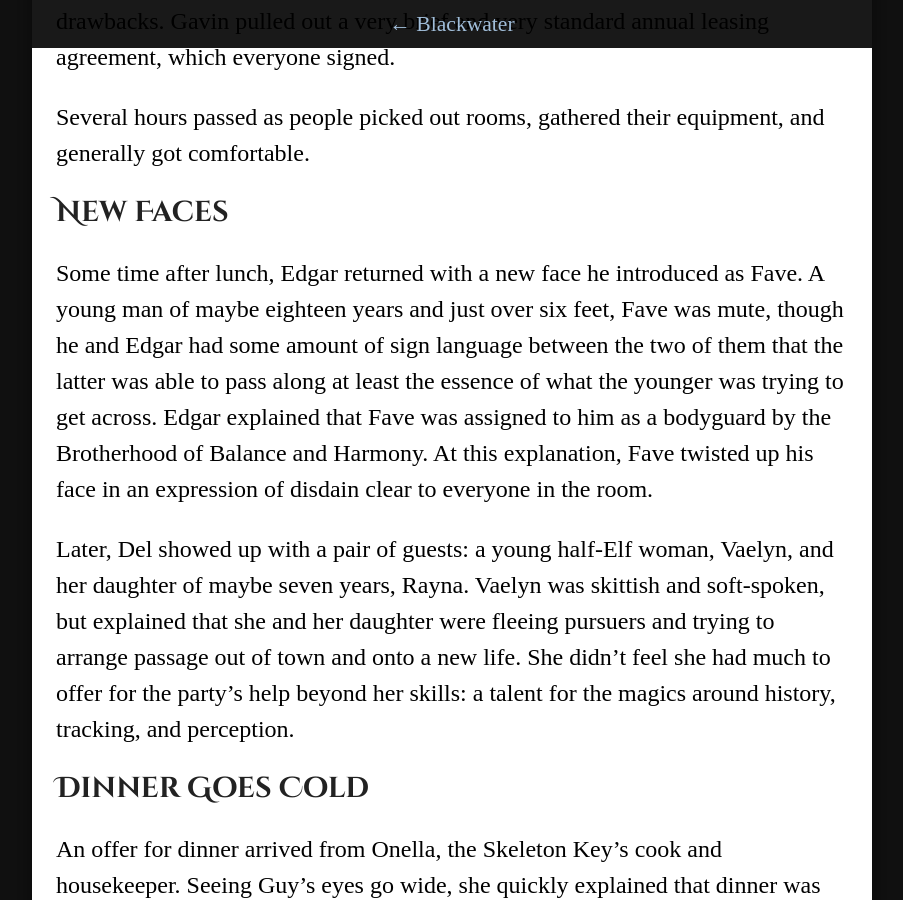
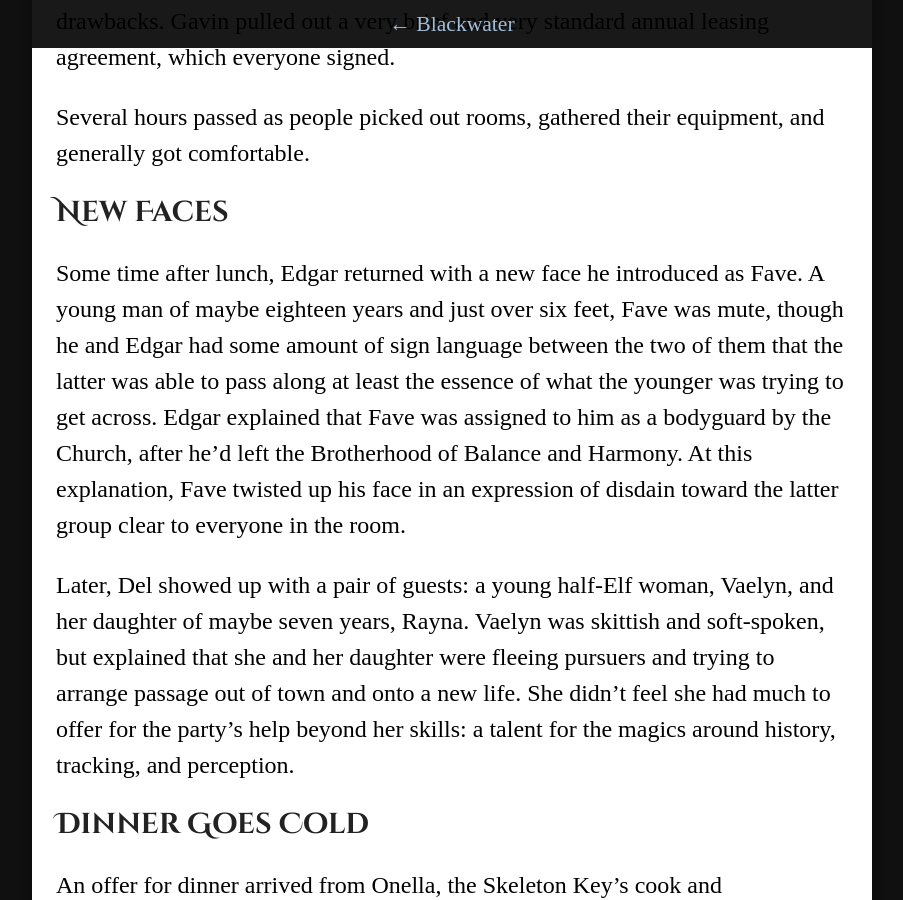
Before and after one commit to rickosborne/ttrpg, a Jekyll site: the page built from blackwater/sessions/2021-01-10-gavins-no-good-very-bad-day.md, in a window 1280 px wide and 900 px high, scrolled down 748 px. Shown: the whole window, without its empty margins (188-1091 px from the left). Built offline with Jekyll 4.4.1, drawn with Linux system fonts in a browser that asks for light colours; some web fonts are replaced; our own code applies the rules of GitHub Pages for plain Markdown files.

Commit message:
Session 21: Gavin's No-Good Very Bad Day

```diff
--- a/blackwater/sessions/2021-01-10-gavins-no-good-very-bad-day.md
+++ b/blackwater/sessions/2021-01-10-gavins-no-good-very-bad-day.md
@@ -31,8 +31,8 @@ Several hours passed as people picked out rooms, gathered their equipment, and g
 
 Some time after lunch, Edgar returned with a new face he introduced as Fave.
 A young man of maybe eighteen years and just over six feet, Fave was mute, though he and Edgar had some amount of sign language between the two of them that the latter was able to pass along at least the essence of what the younger was trying to get across.
-Edgar explained that Fave was assigned to him as a bodyguard by the Brotherhood of Balance and Harmony.
-At this explanation, Fave twisted up his face in an expression of disdain clear to everyone in the room.
+Edgar explained that Fave was assigned to him as a bodyguard by the Church, after he'd left the Brotherhood of Balance and Harmony.
+At this explanation, Fave twisted up his face in an expression of disdain toward the latter group clear to everyone in the room.
 
 Later, Del showed up with a pair of guests: a young half-Elf woman, Vaelyn, and her daughter of maybe seven years, Rayna.
 Vaelyn was skittish and soft-spoken, but explained that she and her daughter were fleeing pursuers and trying to arrange passage out of town and onto a new life.
```
